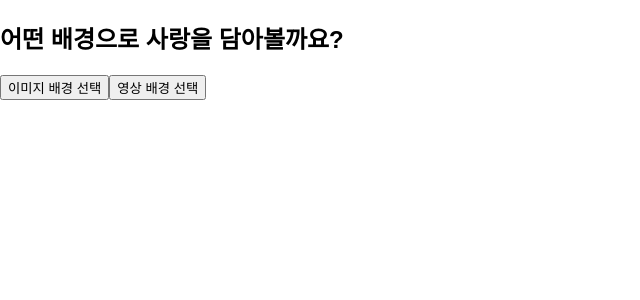
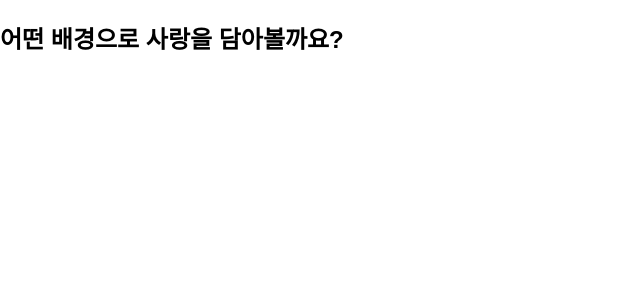
Before and after one commit to xeon-243859/ppongtok-app, a React (Vite) app: page /style/select in a window 1280 px wide. Shown: the top 300 px of the page, without its empty margins (0-640 px from the left). Built offline with nearby package versions, Linux system fonts and the light colour scheme.

Commit message:
Feat: 타자체 자막 정중앙 위치 구현

```diff
--- a/src/pages/StyleSelectPage.css
+++ b/src/pages/StyleSelectPage.css
@@ -1,35 +1,25 @@
-.love-select-wrapper {
-  padding-top: 30vh; /* 💡 위에서 3분의 1 위치 */
-  text-align: center;
+.title-container {
+  padding-top: 30vh; /* 세로 3분의 1 위치 */
+  display: flex;
+  justify-content: center;
 }
 
-.love-title {
+.typing-text {
   font-size: 22px;
   font-weight: bold;
-  color: #e91e63; /* 진한 분홍 자막 */
-  margin-bottom: 40px;
+  color: #e91e63;
+  white-space: nowrap;
+  overflow: hidden;
+  border-right: 2px solid #e91e63;
+  width: 0;
+  animation: typing 2.5s steps(30, end) forwards, blink 0.8s step-end infinite;
 }
 
-.love-button-group {
-  display: flex;
-  flex-direction: column;
-  gap: 20px;
-  align-items: center;
+@keyframes typing {
+  from { width: 0 }
+  to { width: 100% }
 }
 
-.love-button {
-  width: 80%;
-  max-width: 300px;
-  padding: 14px;
-  font-size: 16px;
-  background-color: #f06292;
-  color: white;
-  border: none;
-  border-radius: 20px;
-  cursor: pointer;
-  transition: background-color 0.3s;
+@keyframes blink {
+  50% { border-color: transparent }
 }
-
-.love-button:hover {
-  background-color: #ec407a;
-}
--- a/src/pages/StyleSelectPage.jsx
+++ b/src/pages/StyleSelectPage.jsx
@@ -1,22 +1,10 @@
 import React from 'react';
-import { useNavigate } from 'react-router-dom';
 import '../styles/StyleSelectPage.css';
 
 function StyleSelectPage() {
-  const navigate = useNavigate();
-
   return (
-    <div className="love-select-wrapper">
-      <h2 className="love-title">어떤 배경으로 사랑을 담아볼까요?</h2>
-
-      <div className="love-button-group">
-        <button className="love-button" onClick={() => navigate('/image/select')}>
-          이미지 배경 선택
-        </button>
-        <button className="love-button" onClick={() => navigate('/video/select')}>
-          영상 배경 선택
-        </button>
-      </div>
+    <div className="title-container">
+      <h2 className="typing-text">어떤 배경으로 사랑을 담아볼까요?</h2>
     </div>
   );
 }
```
